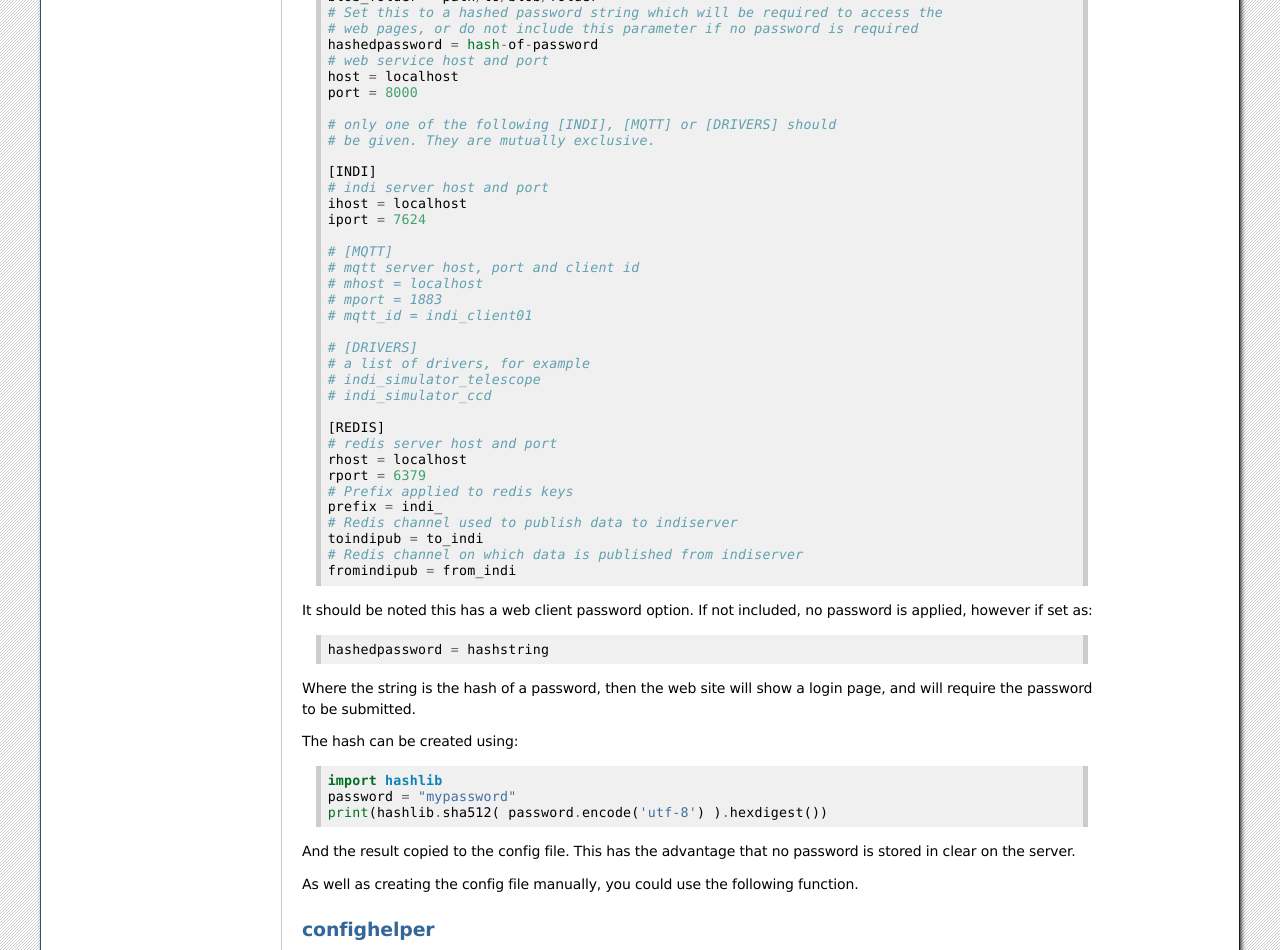
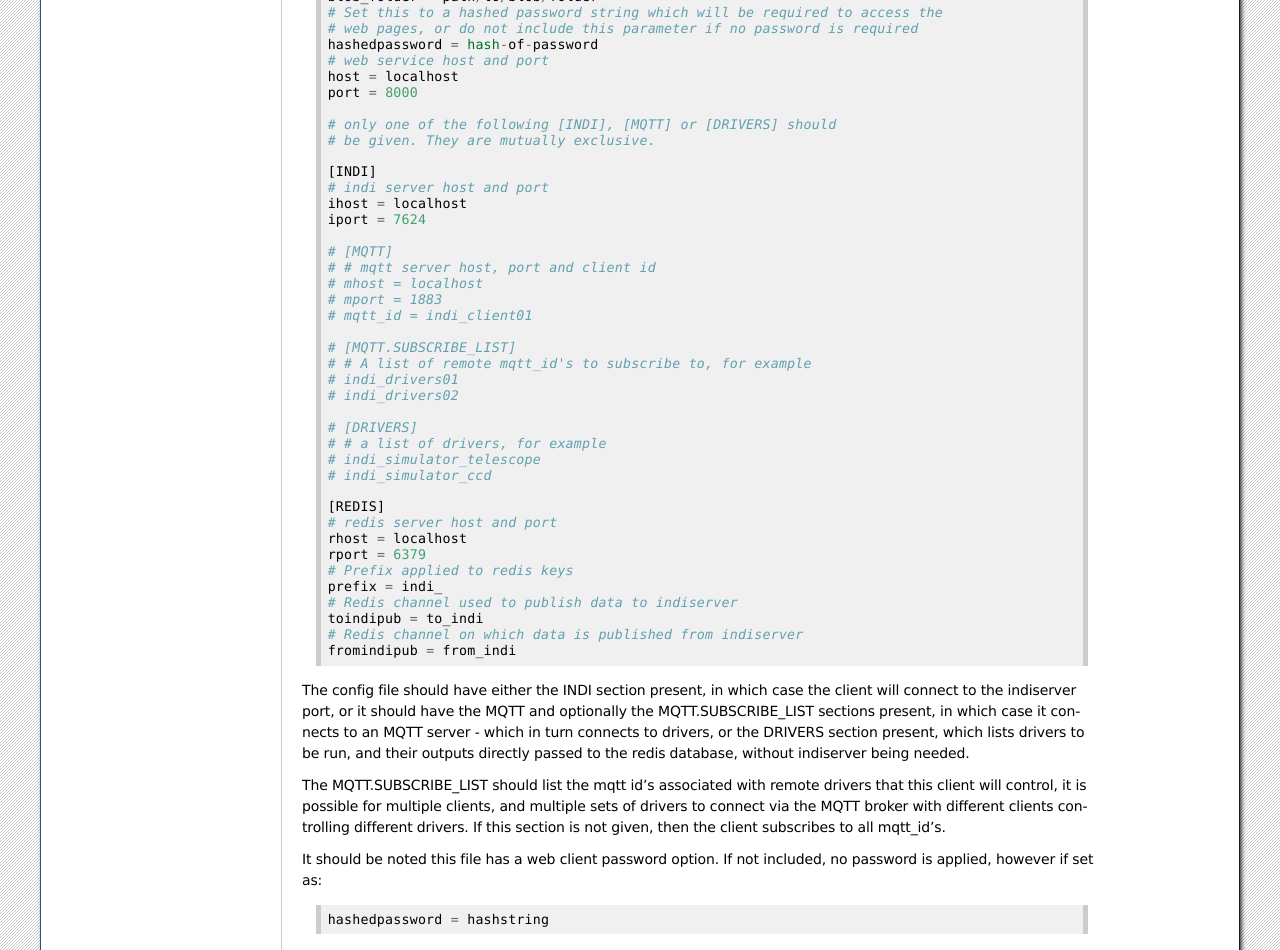
Before and after one commit to bernie-skipole/indi, a Sphinx documentation site: the page built from docs/source/usage/functions.rst, in a window 1280 px wide and 1400 px high, scrolled down 1368 px, cut to the strip 0-950 px from the top of the window. Built offline with Sphinx 7.4.7, drawn with Linux system fonts in a browser that asks for light colours; some of the changed text lies outside the part shown.

Commit message:
adding mqtt.subscribe_list

```diff
--- a/docs/source/usage/functions.rst
+++ b/docs/source/usage/functions.rst
@@ -90,13 +90,18 @@ The configfile must exist, and should have format::
     iport = 7624
 
     # [MQTT]
-    # mqtt server host, port and client id
+    # # mqtt server host, port and client id
     # mhost = localhost
     # mport = 1883
     # mqtt_id = indi_client01
 
+    # [MQTT.SUBSCRIBE_LIST]
+    # # A list of remote mqtt_id's to subscribe to, for example
+    # indi_drivers01
+    # indi_drivers02
+
     # [DRIVERS]
-    # a list of drivers, for example
+    # # a list of drivers, for example
     # indi_simulator_telescope
     # indi_simulator_ccd
 
@@ -111,7 +116,16 @@ The configfile must exist, and should have format::
     # Redis channel on which data is published from indiserver
     fromindipub = from_indi
 
-It should be noted this has a web client password option. If not included, no password is applied, however if set as::
+The config file should have either the INDI section present, in which case the client will connect to the indiserver port,
+or it should have the MQTT and optionally the MQTT.SUBSCRIBE_LIST sections present, in which case it connects to an MQTT
+server - which in turn connects to drivers, or the DRIVERS section present, which lists drivers to be run, and their outputs
+directly passed to the redis database, without indiserver being needed.
+
+The MQTT.SUBSCRIBE_LIST should list the mqtt id's associated with remote drivers that this client will control, it is
+possible for multiple clients, and multiple sets of drivers to connect via the MQTT broker with different clients controlling
+different drivers. If this section is not given, then the client subscribes to all mqtt_id's.
+
+It should be noted this file has a web client password option. If not included, no password is applied, however if set as::
 
     hashedpassword = hashstring
 
@@ -299,9 +313,13 @@ Substitute your own MQTT server ip address for 10.34.167.1, and a unique mqtt id
 if you have another set of drivers connecting to the MQTT server, possibly from a different location,
 then they should use a different mqtt id.
 
-The above script uses the blocking function driverstomqtt to run the drivers, and publishes/receives
-INDI data via MQTT. At the central site where the redis and web servers are, you could simply call
-the indiredis.runclient function, with the config file specifying the MQTT parameters.
+The function driverstomqtt has a further argument 'subscribe_list' which is a list of remote client
+mqtt_id's to connect to -if not given (as in the case above), then this function subscribes to
+all mqtt id's - which is reasonable if only one client is connected to this broker.
+
+The above script runs the drivers, and publishes/receives INDI data via MQTT. At the central site
+where the redis and web servers are, you could simply call the indiredis.runclient function, with
+the config file specifying the MQTT parameters.
 
 Alternatively you could run a script such as::
 
@@ -339,8 +357,9 @@ The blocking function mqtttoredis converts the INDI data received via MQTT to re
 served by the indiredis client running in its own thread. Again this server would need the indi-mr and the
 paho-mqtt packages installing.
 
-The indi-mr package provides the function mqtttoredis, note it has further arguments subscribe_list
-and log_lengths which may be usefull, refer to the indi-mr documentation for details.
+The indi-mr package provides the function mqtttoredis, note it has further optional arguments, subscribe_list
+which could contain a list of remote driver mqtt id's, such as ['indi_drivers01'] and log_lengths which may be
+usefull, refer to the indi-mr documentation for details.
 
 
 Web client limitation
```
Also changed, not shown: indiredis/__init__.py (+32 -1 lines).
